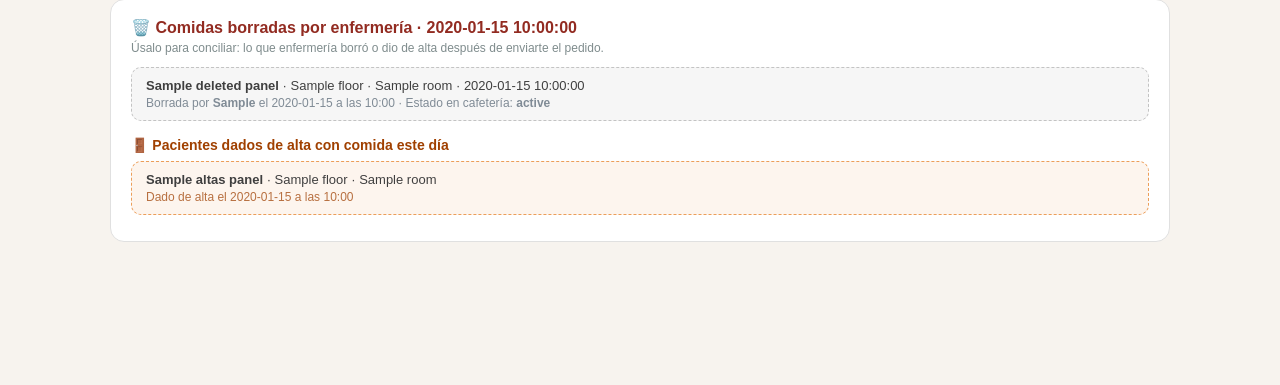
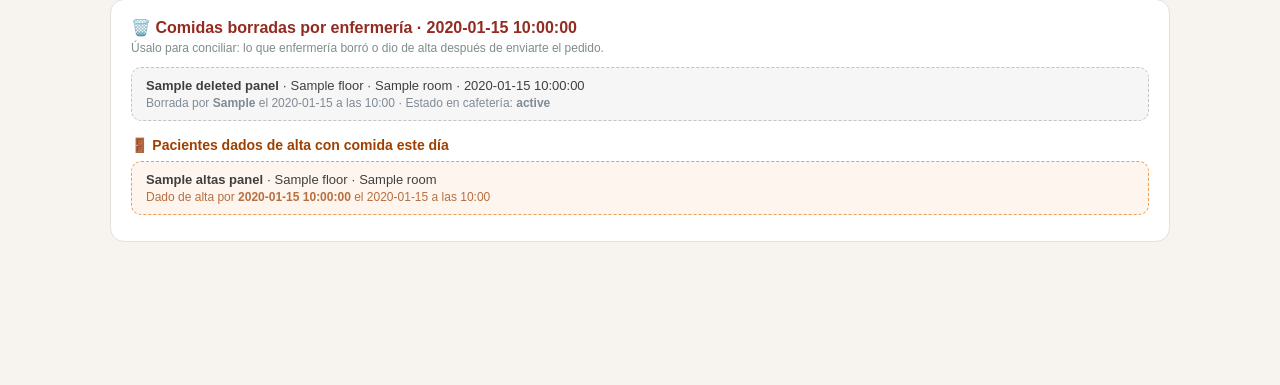
Before and after one commit to osmanale23/elohim-dietas, a Flask app: template templates/dieta_cafeteria.html in a window 1280 px wide. Shown: the part 415-800 px from the top of the page. Run offline with Flask 3, Linux system fonts and the light colour scheme; the template is opened without the code that fills it: most values are stand-ins (such as "Sample title", 1, 10 or a date in 2020); some libraries are stand-ins or nearby versions.

Commit message:
Registrar quién da de alta al paciente y mostrarlo en cafetería

```diff
--- a/app.py
+++ b/app.py
@@ -760,7 +760,9 @@ def discharge_patient(pid):
     if nurse_required(): return jsonify({'error': 'unauthorized'}), 403
     conn = get_db()
     cur = conn.cursor()
-    cur.execute('UPDATE patients SET active=0, updated_at=%s WHERE id=%s', (datetime.now().isoformat(), pid))
+    nurse = session.get('nurse_name', session.get('dieta_role', ''))
+    cur.execute('UPDATE patients SET active=0, updated_at=%s, updated_by=%s WHERE id=%s',
+                (datetime.now().isoformat(timespec='seconds'), nurse, pid))
     conn.commit()
     cur.close()
     conn.close()
--- a/templates/dieta_cafeteria.html
+++ b/templates/dieta_cafeteria.html
@@ -280,7 +280,7 @@
           <div class="patient-row floor-{{ p.floor }}"{% if not p.active %} style="opacity:.6;"{% endif %}>
             {% if not p.active %}
             <div style="background:#FDF2E9;border:1.5px dashed #E67E22;border-radius:10px;padding:8px 12px;margin-bottom:8px;font-size:12px;color:#A04000;font-weight:700;">
-              🚪 Paciente dado de alta{% if p.updated_at %} el {{ p.updated_at[:10] }} a las {{ p.updated_at[11:16] }}{% endif %} — ya no está en la habitación
+              🚪 Paciente dado de alta{% if p.updated_by %} por {{ p.updated_by }}{% endif %}{% if p.updated_at %} el {{ p.updated_at[:10] }} a las {{ p.updated_at[11:16] }}{% endif %} — ya no está en la habitación
             </div>
             {% endif %}
             <div class="patient-info">
@@ -469,7 +469,7 @@
     {% for p in altas_panel %}
     <div style="opacity:.75;background:#FDF2E9;border:1px dashed #E67E22;border-radius:10px;padding:10px 14px;margin-bottom:8px;font-size:13px;">
       <strong>{{ p['name'] }}</strong> · {{ floor_label.get(p['floor'], p['floor']) }} · {{ p['room'] }}
-      {% if p['updated_at'] %}<div style="color:#A04000;font-size:12px;margin-top:3px;">Dado de alta el {{ p['updated_at'][:10] }} a las {{ p['updated_at'][11:16] }}</div>{% endif %}
+      {% if p['updated_at'] %}<div style="color:#A04000;font-size:12px;margin-top:3px;">Dado de alta{% if p['updated_by'] %} por <strong>{{ p['updated_by'] }}</strong>{% endif %} el {{ p['updated_at'][:10] }} a las {{ p['updated_at'][11:16] }}</div>{% endif %}
     </div>
     {% endfor %}
     {% endif %}
```
